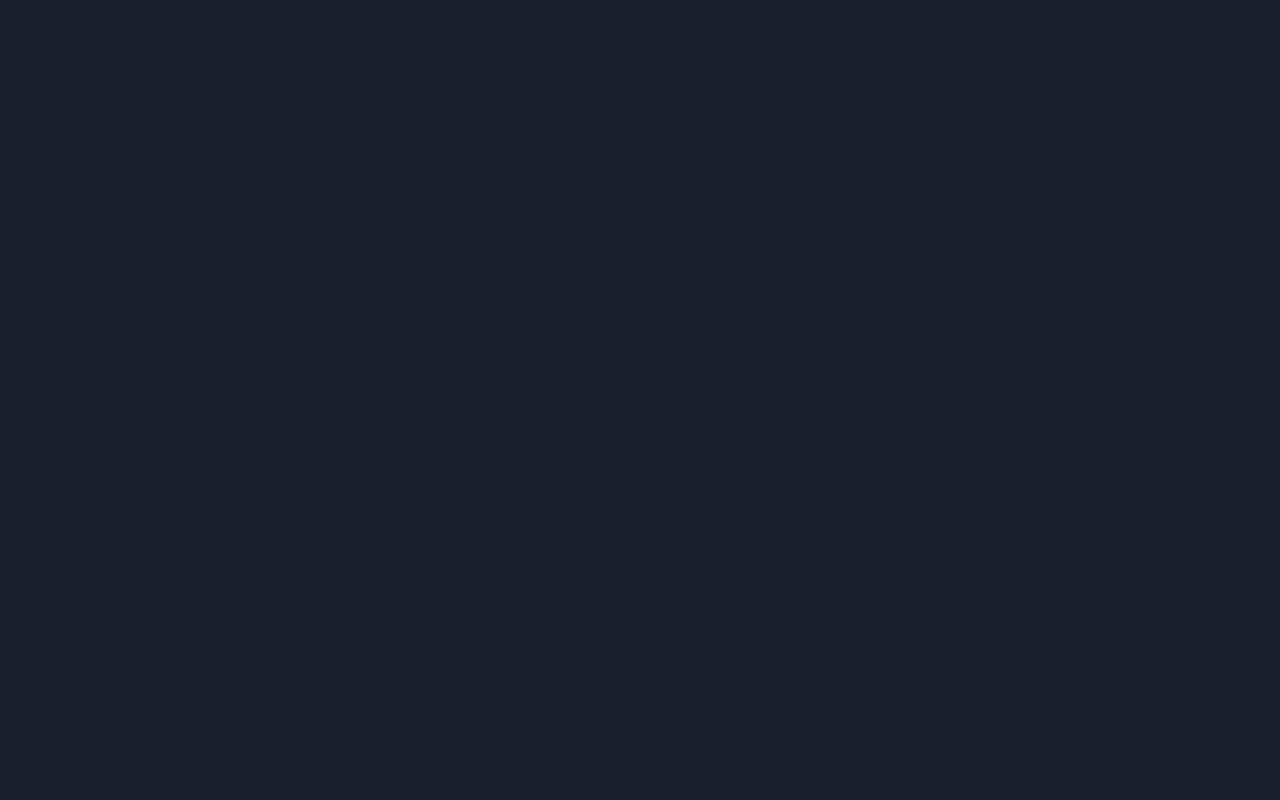
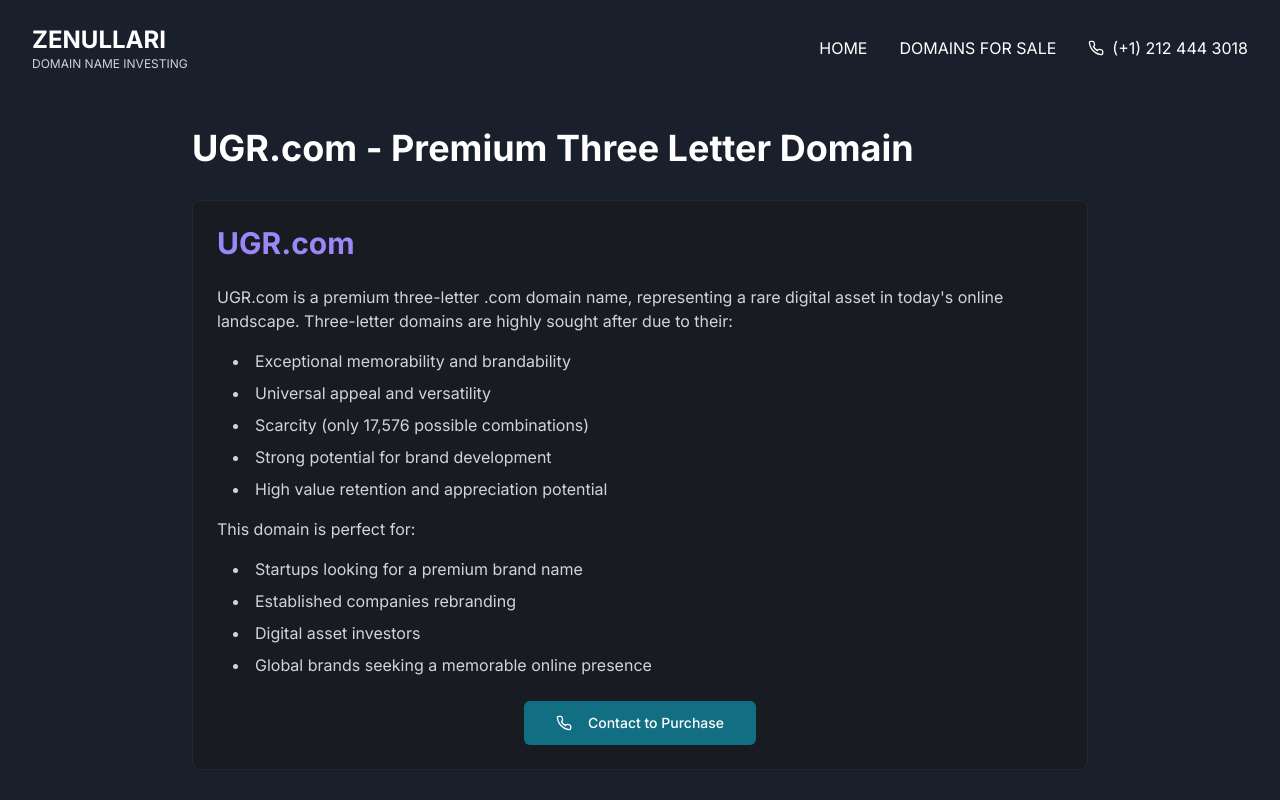
Before and after one commit to scrabblefinder/zenidosphere-416ef596, a React (Vite) app: page /domains/ugr in a window 1280 px wide. Before the commit this address had no page. Shown: the top 800 px of the page. Built offline with nearby package versions, Linux system fonts and the light colour scheme.

Commit message:
Create sale page for UGR.com
Added a new sale page for the domain name UGR.com and made it clickable from the list on the /domains page.
[skip gpt_engineer]

```diff
--- a/src/App.tsx
+++ b/src/App.tsx
@@ -1,6 +1,7 @@
 import { BrowserRouter as Router, Routes, Route } from "react-router-dom";
 import Index from "./pages/Index";
 import Domains from "./pages/Domains";
+import DomainSale from "./pages/DomainSale";
 
 const App = () => {
   return (
@@ -8,6 +9,7 @@ const App = () => {
       <Routes>
         <Route path="/" element={<Index />} />
         <Route path="/domains" element={<Domains />} />
+        <Route path="/domains/ugr" element={<DomainSale />} />
       </Routes>
     </Router>
   );
--- /dev/null
+++ b/src/pages/DomainSale.tsx
@@ -0,0 +1,70 @@
+import Navigation from "@/components/Navigation";
+import Footer from "@/components/Footer";
+import { Button } from "@/components/ui/button";
+import { Card, CardContent } from "@/components/ui/card";
+import { Phone } from "lucide-react";
+
+const DomainSale = () => {
+  return (
+    <div className="min-h-screen bg-zenDark flex flex-col">
+      <Navigation />
+      <div className="pt-32 pb-16 flex-grow">
+        <div className="container mx-auto px-4">
+          <div className="max-w-4xl mx-auto">
+            <h1 className="text-4xl font-bold text-white mb-8 animate-fadeIn">
+              UGR.com - Premium Three Letter Domain
+            </h1>
+            <Card className="bg-zinc-900/50 border-zinc-800">
+              <CardContent className="p-6">
+                <div className="space-y-6 animate-slideUp">
+                  <div className="text-3xl font-bold text-zenPurple mb-4">
+                    UGR.com
+                  </div>
+
+                  <div className="text-gray-300 space-y-4">
+                    <p>
+                      UGR.com is a premium three-letter .com domain name, representing a rare digital asset in today's online landscape. Three-letter domains are highly sought after due to their:
+                    </p>
+
+                    <ul className="list-disc list-inside space-y-2 ml-4">
+                      <li>Exceptional memorability and brandability</li>
+                      <li>Universal appeal and versatility</li>
+                      <li>Scarcity (only 17,576 possible combinations)</li>
+                      <li>Strong potential for brand development</li>
+                      <li>High value retention and appreciation potential</li>
+                    </ul>
+
+                    <p className="mt-6">
+                      This domain is perfect for:
+                    </p>
+
+                    <ul className="list-disc list-inside space-y-2 ml-4">
+                      <li>Startups looking for a premium brand name</li>
+                      <li>Established companies rebranding</li>
+                      <li>Digital asset investors</li>
+                      <li>Global brands seeking a memorable online presence</li>
+                    </ul>
+                  </div>
+
+                  <div className="mt-8 flex flex-col sm:flex-row gap-4 justify-center items-center">
+                    <Button
+                      size="lg"
+                      className="bg-[#126e82] hover:bg-[#126e82]/90 text-white w-full sm:w-auto"
+                      onClick={() => window.location.href = 'tel:+12124443018'}
+                    >
+                      <Phone className="mr-2 h-4 w-4" />
+                      Contact to Purchase
+                    </Button>
+                  </div>
+                </div>
+              </CardContent>
+            </Card>
+          </div>
+        </div>
+      </div>
+      <Footer />
+    </div>
+  );
+};
+
+export default DomainSale;
--- a/src/pages/Domains.tsx
+++ b/src/pages/Domains.tsx
@@ -2,6 +2,7 @@ import { Table, TableBody, TableCell, TableHead, TableHeader, TableRow } from "@
 import { Card, CardContent } from "@/components/ui/card";
 import Navigation from "@/components/Navigation";
 import Footer from "@/components/Footer";
+import { Link } from "react-router-dom";
 
 const domains = [
   "UGR.com", "BJA.com", "UYR.com", "XFK.com", "WXA.com",
@@ -34,7 +35,18 @@ const Domains = () => {
                   <TableBody>
                     {domains.map((domain) => (
                       <TableRow key={domain}>
-                        <TableCell className="text-white font-medium">{domain}</TableCell>
+                        <TableCell className="text-white font-medium">
+                          {domain === "UGR.com" ? (
+                            <Link
+                              to="/domains/ugr"
+                              className="text-zenPurple hover:text-zenPurple/80 transition-colors"
+                            >
+                              {domain}
+                            </Link>
+                          ) : (
+                            domain
+                          )}
+                        </TableCell>
                         <TableCell className="text-white text-right">
                           <span className="px-2 py-1 bg-[#126e82] rounded-full text-sm">
                             Available
```
